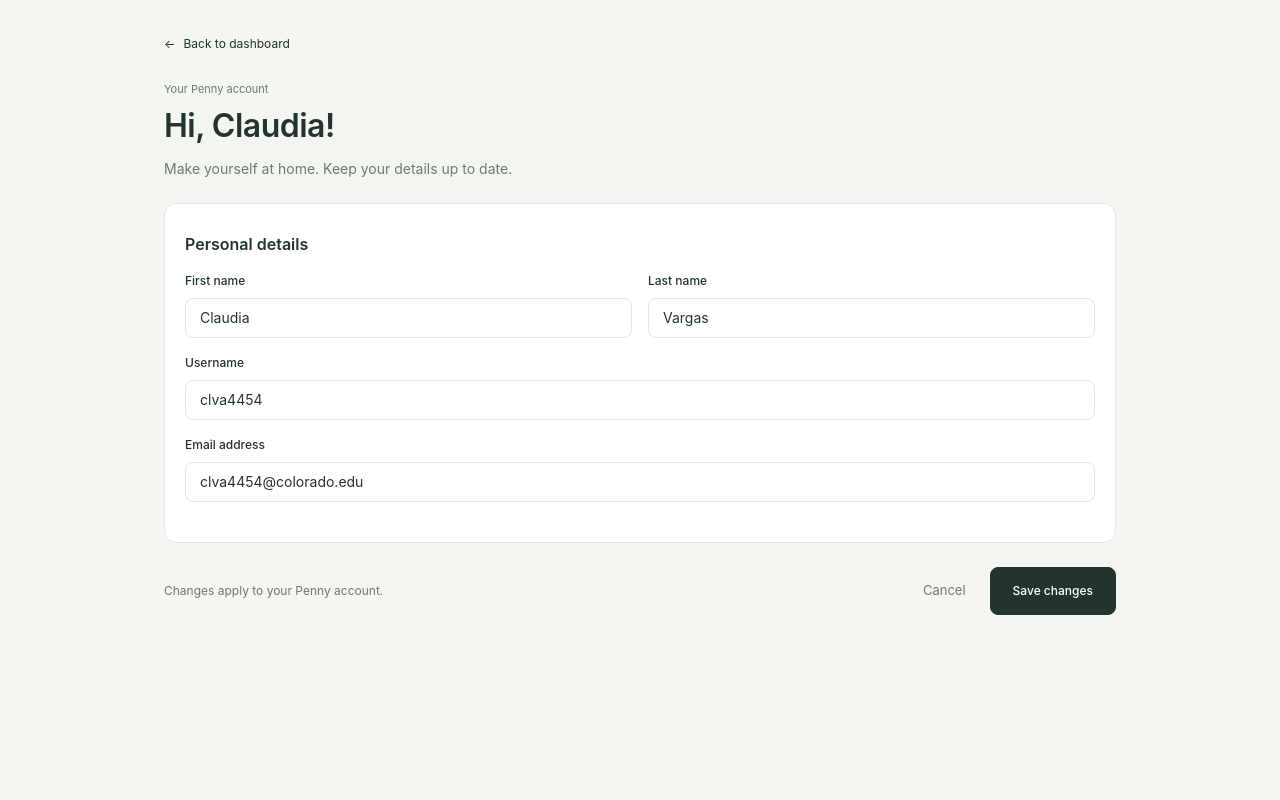
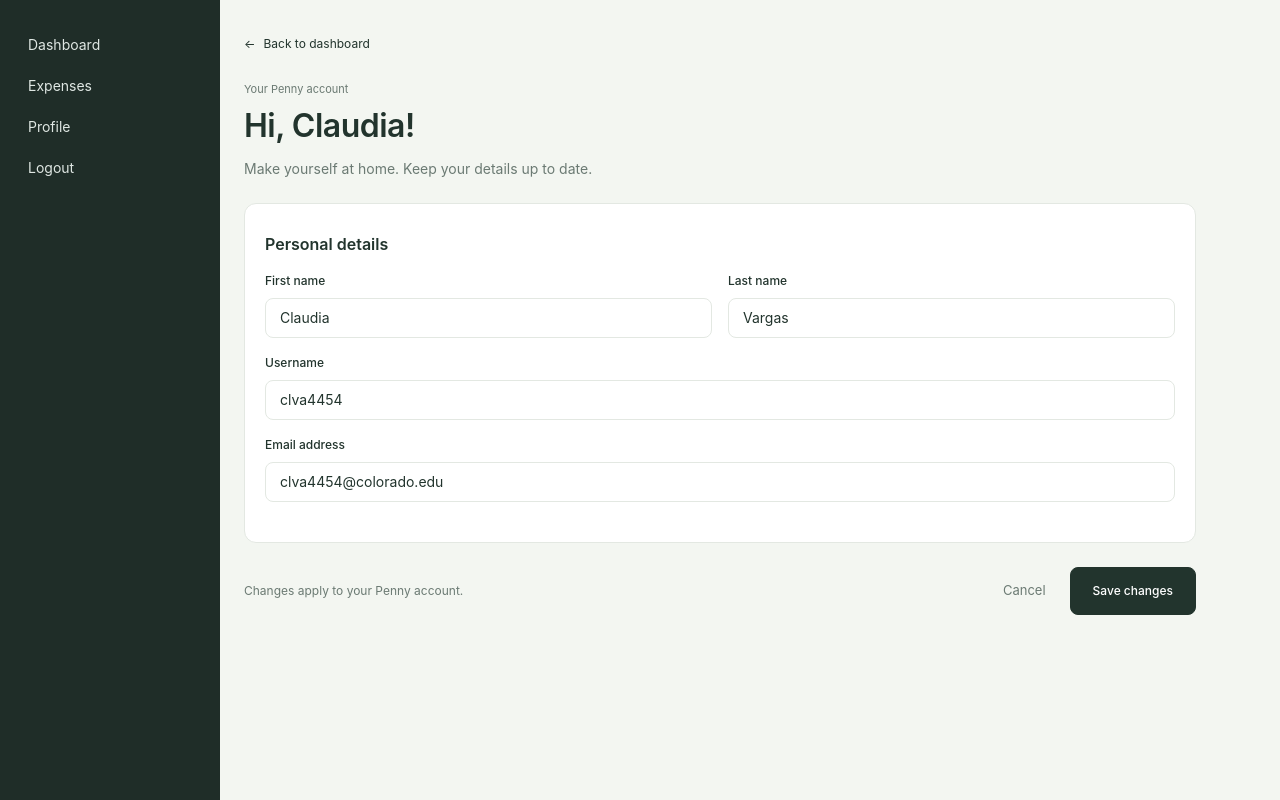
Before and after one commit to Dan1731/ExpenseTracker, a Flask app: a page that uses templates/profile.html in a window 1280 px wide. Run offline with Flask 3, Linux system fonts and the light colour scheme; data comes from the database, SQL or seed files in the repository.

Commit message:
navigation sidebar created--page templates will need to be modified slightly to include it

```diff
--- a/static/profile.css
+++ b/static/profile.css
@@ -50,3 +50,46 @@
   .footer-note { font-size: 12px; color: var(--muted); }
   .actions { display: flex; align-items: center; gap: 24px; }
   .cancel { color: var(--muted); text-decoration: none; font-size: 13px; }
+
+  .sidebar {
+  position: fixed;          /* stays in place when the page scrolls */
+  top: 0;
+  left: 0;
+  width: 220px;
+  height: 100vh;            /* full height of the window */
+  background: #1f2d28;      /* dark green, close to the Save button */
+  color: #fff;
+  padding: 24px 16px;
+  box-sizing: border-box;
+}
+
+.sidebar-brand {
+  font-size: 1.4rem;
+  font-weight: 600;
+  margin-bottom: 32px;
+  padding-left: 12px;
+}
+
+.sidebar-links {
+  list-style: none;         /* remove bullet points */
+  margin: 0;
+  padding: 0;
+}
+
+.sidebar-links a {
+  display: block;           /* makes the whole row clickable */
+  padding: 10px 12px;
+  border-radius: 8px;
+  color: #dfe7e3;
+  text-decoration: none;
+}
+
+.sidebar-links a:hover {
+  background: rgba(255, 255, 255, 0.1);
+  color: #fff;
+}
+
+/* Push the main content right so it isn't hidden under the sidebar */
+.page {
+  margin-left: 220px;
+}
--- /dev/null
+++ b/templates/navigation.html
@@ -0,0 +1,36 @@
+{#
+<!--
+Author: Layce Smith
+Purpose: Navigation sidebar layout shared by every Penny page (sidebar navigation + page wrapper)
+Usage: Other templates should start with {% extends "base.html" %} and put their content inside {% block content %} ... {% endblock %}
+Last updated: 11/4/2026
+-->
+#}
+
+<!DOCTYPE html>
+<html lang="en">
+<head>
+    <meta charset="UTF-8">
+    <!--Makes the page scale correctly on phones and small screens-->
+    <meta name="viewport" content="width=device-width, initial-scale=1">
+    <title>Penny</title>
+    <!--url_for builds the correct path to static/profile.css from any page URL-->
+    <link rel="stylesheet" href="{{ url_for('static', filename='profile.css') }}">
+</head>
+<body>
+    <!--Sidebar navigation, shown on every page that extends this template-->
+    <nav class="sidebar">
+        <ul class="sidebar-links">
+            <li><a href="#">Dashboard</a></li>
+            <li><a href="#">Expenses</a></li>
+            <li><a href="#">Profile</a></li>
+            <li><a href="#">Logout</a></li>
+        </ul>
+    </nav>
+    <!--Main content area; .page has a left margin so it isn't hidden behind the sidebar-->
+    <main class="page">
+        <!--Each page fills this block with its own content-->
+        {% block content %}{% endblock %}
+    </main>
+</body>
+</html>
--- a/templates/profile.html
+++ b/templates/profile.html
@@ -1,14 +1,5 @@
-<!DOCTYPE html>
-<html lang="en">
-<head>
-<meta charset="UTF-8">
-<meta name="viewport" content="width=device-width, initial-scale=1"> <!-- Viewport meta tag for responsive design -->
-<title>Penny</title>
-<link rel="stylesheet" href="{{ url_for('static', filename='profile.css') }}"> <!-- Styles for the profile page -->
-
-</head>
-<body>
-<main class="page">
+{% extends "navigation.html" %}
+{% block content %}
   <a class="back" href="#"><span aria-hidden="true">&larr;</span> Back to dashboard</a>
   <p class="eyebrow">Your Penny account</p>
   <h1>Hi, {{ user.first_name or user.username }}!</h1> <!-- Greeting message (user's first name or username)-->
@@ -51,6 +42,4 @@
       </div>
     </div>
   </form>
-</main>
-</body>
-</html>
+{% endblock %}
```
